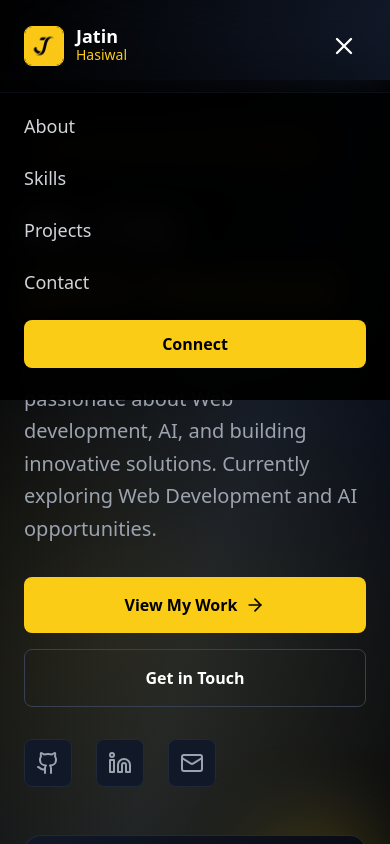
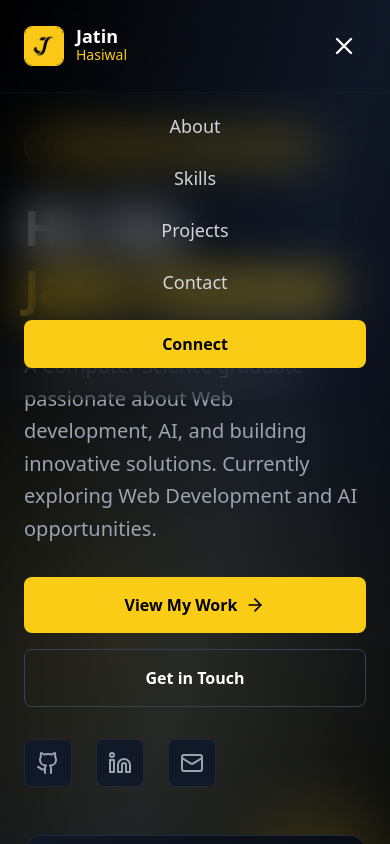
Before and after one commit to jatinhasiwal/jatin-website, a React (Vite) app: page / in a window 390 px wide. Both pictures are taken after a click on the button 344 px from the left and 46 px from the top of the page. Shown: the top 844 px of the page. Built offline with nearby package versions, Linux system fonts and the light colour scheme.

Commit message:
Center align mobile menu buttons

```diff
--- a/src/components/Hero.tsx
+++ b/src/components/Hero.tsx
@@ -91,32 +91,32 @@ export default function Hero() {
 
       {/* ✅ Fixed Mobile Menu */}
       {menuOpen && (
-        <div className="md:hidden fixed top-20 left-0 right-0 bg-black/95 backdrop-blur-lg z-40 px-6 py-8 space-y-6">
+        <div className="md:hidden fixed top-20 left-0 right-0 bg-black/00 backdrop-blur-xl z-40 px-6 py-8 space-y-6">
 
           <button
             onClick={() => scrollToSection("about")}
-            className="block w-full text-left text-gray-300 hover:text-yellow-400 transition-colors font-medium text-lg"
+            className="block w-full text-center text-gray-300 hover:text-yellow-400 transition-colors font-medium text-lg"
           >
             About
           </button>
 
           <button
             onClick={() => scrollToSection("skills")}
-            className="block w-full text-left text-gray-300 hover:text-yellow-400 transition-colors font-medium text-lg"
+            className="block w-full text-center text-gray-300 hover:text-yellow-400 transition-colors font-medium text-lg"
           >
             Skills
           </button>
 
           <button
             onClick={() => scrollToSection("projects")}
-            className="block w-full text-left text-gray-300 hover:text-yellow-400 transition-colors font-medium text-lg"
+            className="block w-full text-center text-gray-300 hover:text-yellow-400 transition-colors font-medium text-lg"
           >
             Projects
           </button>
 
           <button
             onClick={() => scrollToSection("contact")}
-            className="block w-full text-left text-gray-300 hover:text-yellow-400 transition-colors font-medium text-lg"
+            className="block w-full text-center text-gray-300 hover:text-yellow-400 transition-colors font-medium text-lg"
           >
             Contact
           </button>
```
